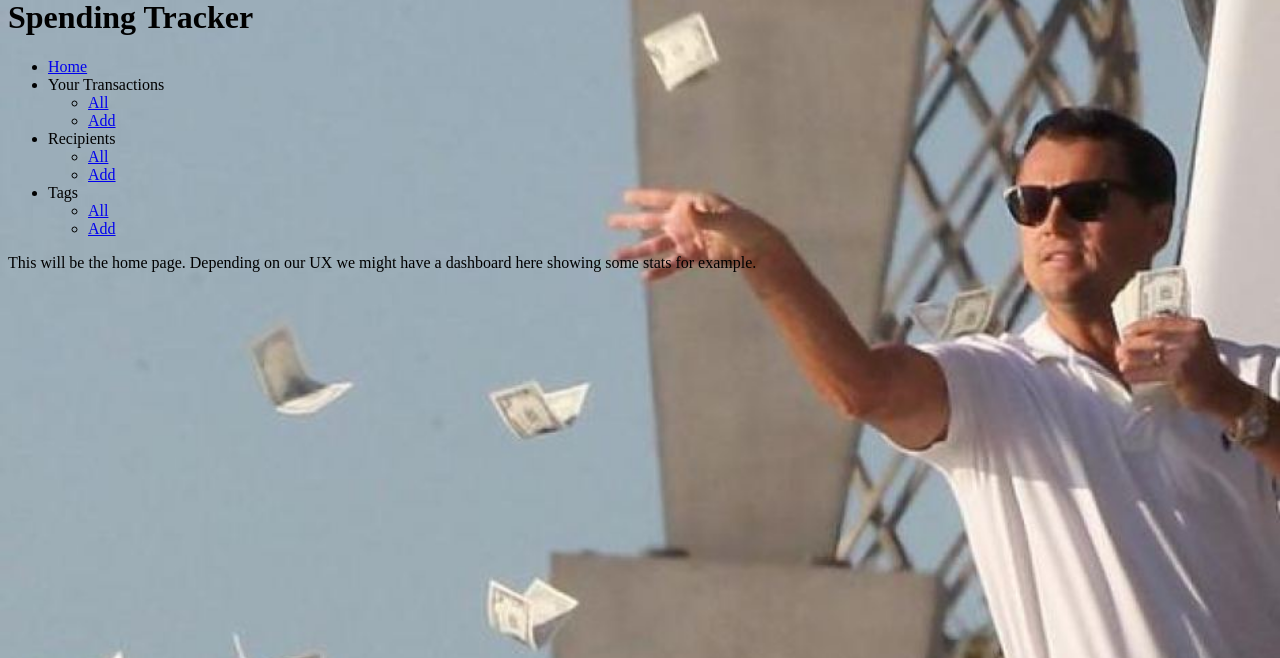
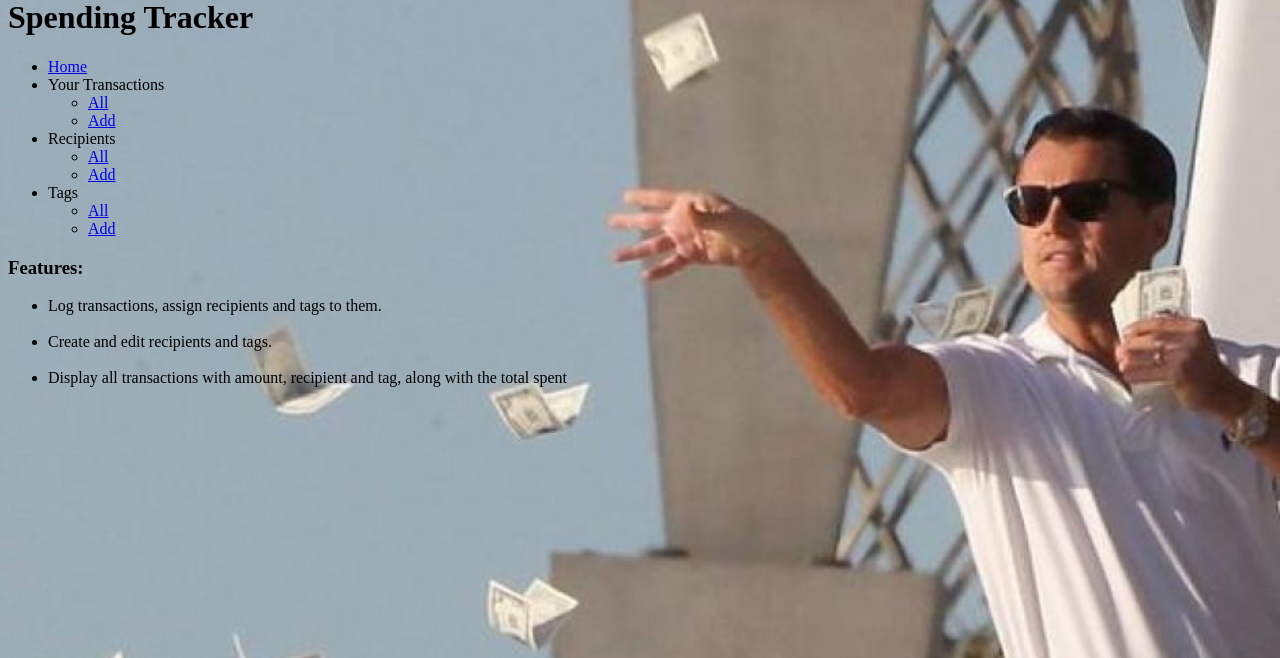
Before and after one commit to m6ttw/Spending_Tracker_Project, a Flask app: page / in a window 1280 px wide. Shown: the part 22-680 px from the top of the page. Run offline with Flask 2, Linux system fonts and the light colour scheme.

Commit message:
index page and some css

```diff
--- a/models/transaction.py
+++ b/models/transaction.py
@@ -1,7 +1,8 @@
 class Transaction():
 
-    def __init__(self, amount, merchant, tag, id=None):
+    def __init__(self, amount, merchant, tag, time_created, id=None):
         self.amount = amount
         self.merchant = merchant
         self.tag = tag
+        self.time_created = time_created
         self.id = id
--- a/static/style.css
+++ b/static/style.css
@@ -1,12 +1,11 @@
 body {
     background-image: url("/static/images/leo-money.jpg");
     background-size: cover;
-    background-repeat: no-repeat
+    background-repeat: no-repeat;
+    background-attachment: fixed
 }
 
-/*
-
-h1 {
+/* h1 {
     text-align: center;
     background-color:rgb(29, 53, 87);
     color: rgb(230, 57, 70)
--- a/templates/index.html
+++ b/templates/index.html
@@ -1,6 +1,15 @@
 {% extends "base.html" %}
 {% block content %}
 
-This will be the home page. Depending on our UX we might have a dashboard here showing some stats for example.
+<body>
+    <h3>Features:</h3>
+    <ul>
+        <li>Log transactions, assign recipients and tags to them.</li>
+        <br>
+        <li>Create and edit recipients and tags.</li>
+        <br>
+        <li>Display all transactions with amount, recipient and tag, along with the total spent</li>
+    </ul>
+</body>
 
 {% endblock %}
```
